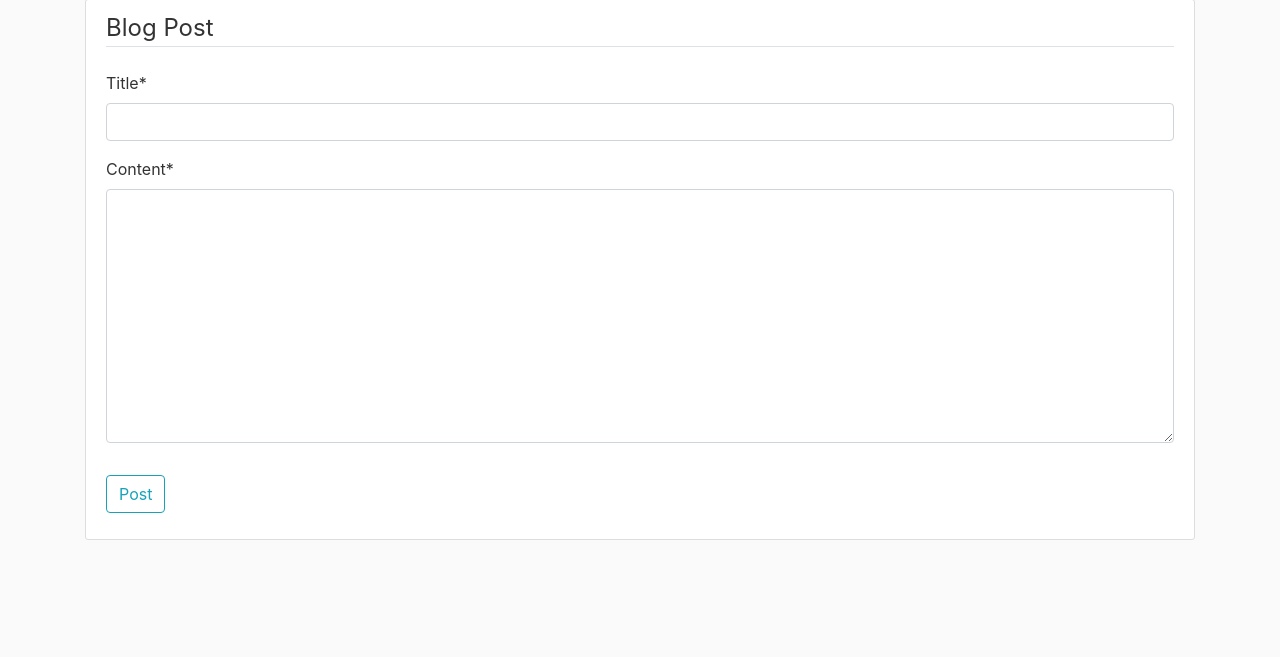
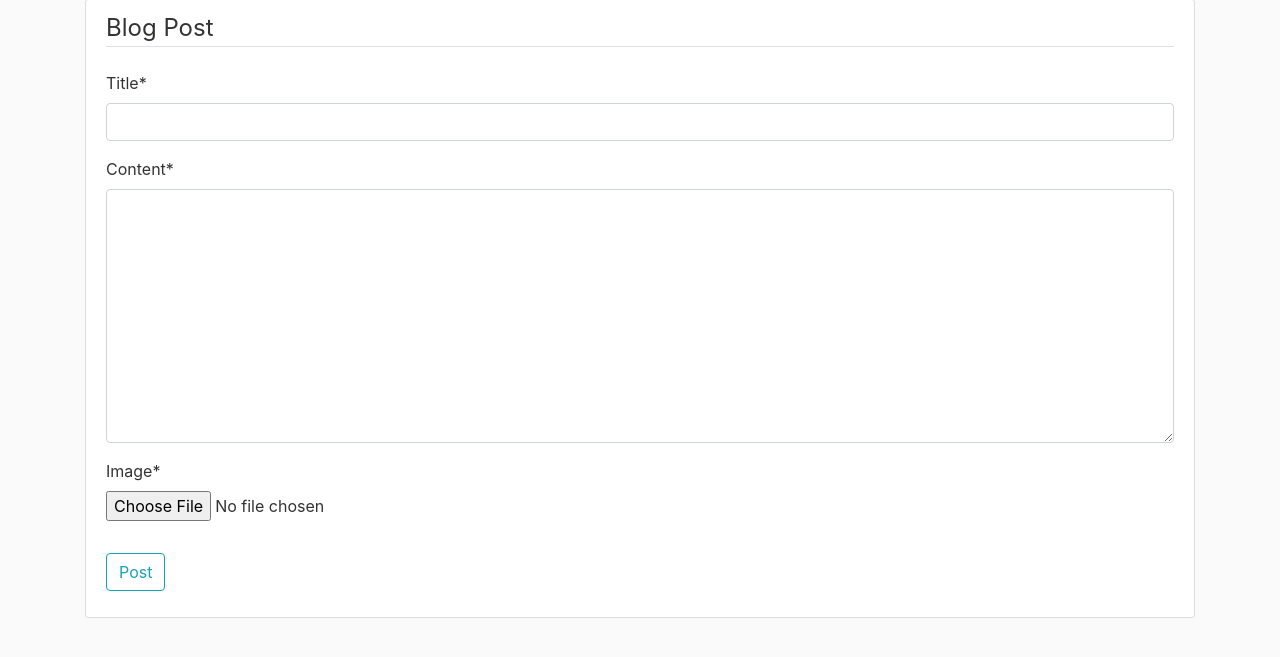
Before and after one commit to AlirezaAK2000/story-contest, a Django app: page /post/new/ in a window 1280 px wide. Shown: the part 81-738 px from the top of the page. Run offline with Django 3.2, Linux system fonts and the light colour scheme; the visitor is signed in with stand-in values (Sample User, id 1); some libraries are stand-ins or nearby versions.

Commit message:
Fix image upload bug

```diff
--- a/blog/models.py
+++ b/blog/models.py
@@ -13,6 +13,7 @@ class Post(models.Model):
     date_posted = models.DateTimeField(default=timezone.now)
     author = models.ForeignKey(User , on_delete=models.CASCADE)
     audio_path = models.URLField(blank=True , null=True)
+    image = models.ImageField(null=True , default=None , upload_to = 'post_pics')
 
     def __str__(self):
         return self.title
--- a/blog/templates/home.html
+++ b/blog/templates/home.html
@@ -11,7 +11,7 @@
             <h2><a class="article-title" href="{% url 'post-detail' post.id %}">{{ post.title }}</a></h2>
             <br>
             <br>
-            <img src="{{ post.author.profile.image.url }}" class="img-fluid" alt="Responsive image">
+            <img src="{{ post.image.url }}" class="img-fluid" alt="Responsive image">
             <br>
             <br>
             <p class="article-content">{{ post.content }}</p>
--- a/blog/templates/post_detail.html
+++ b/blog/templates/post_detail.html
@@ -16,7 +16,9 @@
         <h2 class="article-title">{{ object.title }}</h2>
         <br>
         <br>
-        <img src="{{ post.author.profile.image.url }}" class="img-fluid" alt="Responsive image">
+            {% if object.image %}
+                <img src="{{ object.image.url }}" class="img-fluid" alt="Responsive image">
+            {% endif %}
         <br>
         <br>
         <p class="article-content">{{ object.content }}</p>
--- a/blog/templates/post_form.html
+++ b/blog/templates/post_form.html
@@ -2,7 +2,7 @@
 {% load crispy_forms_tags %}
 {% block content %}
     <div class="content-section">
-        <form method="POST">
+        <form method="POST" enctype="multipart/form-data">
             {% csrf_token %}
             <fieldset class="form-group">
                 <legend class="border-bottom mb-4">
--- a/blog/views.py
+++ b/blog/views.py
@@ -18,7 +18,6 @@ def about(request):
 class PostListView(ListView):
     model = Post
     template_name = 'home.html'
-    # <app>/<model>_<viewtype>.html
     context_object_name = 'posts'
     order = ['-date_posted']
     paginate_by = 5
@@ -42,7 +41,7 @@ class PostDetailView(DetailView):
 class PostCreateView(LoginRequiredMixin,CreateView):
     model = Post
     template_name = 'post_form.html'
-    fields = ['title' , 'content']
+    fields = ['title' , 'content' , 'image']
 
     def form_valid(self , form):
         form.instance.author = self.request.user
@@ -70,7 +69,7 @@ class CommentCreateView(LoginRequiredMixin,CreateView):
 class PostUpdateView(LoginRequiredMixin,UserPassesTestMixin,UpdateView):
     model = Post
     template_name = 'post_form.html'
-    fields = ['title' , 'content']
+    fields = ['title' , 'content' , 'image']
 
     def form_valid(self , form):
         form.instance.author = self.request.user
--- a/requirements.txt
+++ b/requirements.txt
@@ -9,3 +9,5 @@ urllib3
 ibm-watson>=5.3.0
 python-decouple==3.3
 boto3
+django-storages
+dropbox
--- a/users/models.py
+++ b/users/models.py
@@ -1,7 +1,7 @@
 from django.db import models
 from django.contrib.auth.models import User
 from PIL import Image
-
+from django.core.files.storage import default_storage
 class Profile(models.Model):
     user = models.OneToOneField(User , on_delete = models.CASCADE)
     image = models.ImageField(default = 'default.jpg' , upload_to = 'profile_pics')
@@ -11,8 +11,9 @@ class Profile(models.Model):
 
     def save(self,*args, **kwargs):
         super(Profile,self).save(*args, **kwargs)
-        img = Image.open(self.image.path)
+        img = default_storage.open(self.image.name , 'r+b')
+        img = Image.open(img)
         if img.height > 300 or img.width > 300:
             output_size = (300,300)
             img.thumbnail(output_size)
-            img.save(self.image.path)
+            img.save(self.image.name)
```
Also changed, not shown: first/settings.py (+9 -2 lines), ibm/tools.py (+5 -3 lines), blog/migrations/0005_post_image.py (added).
